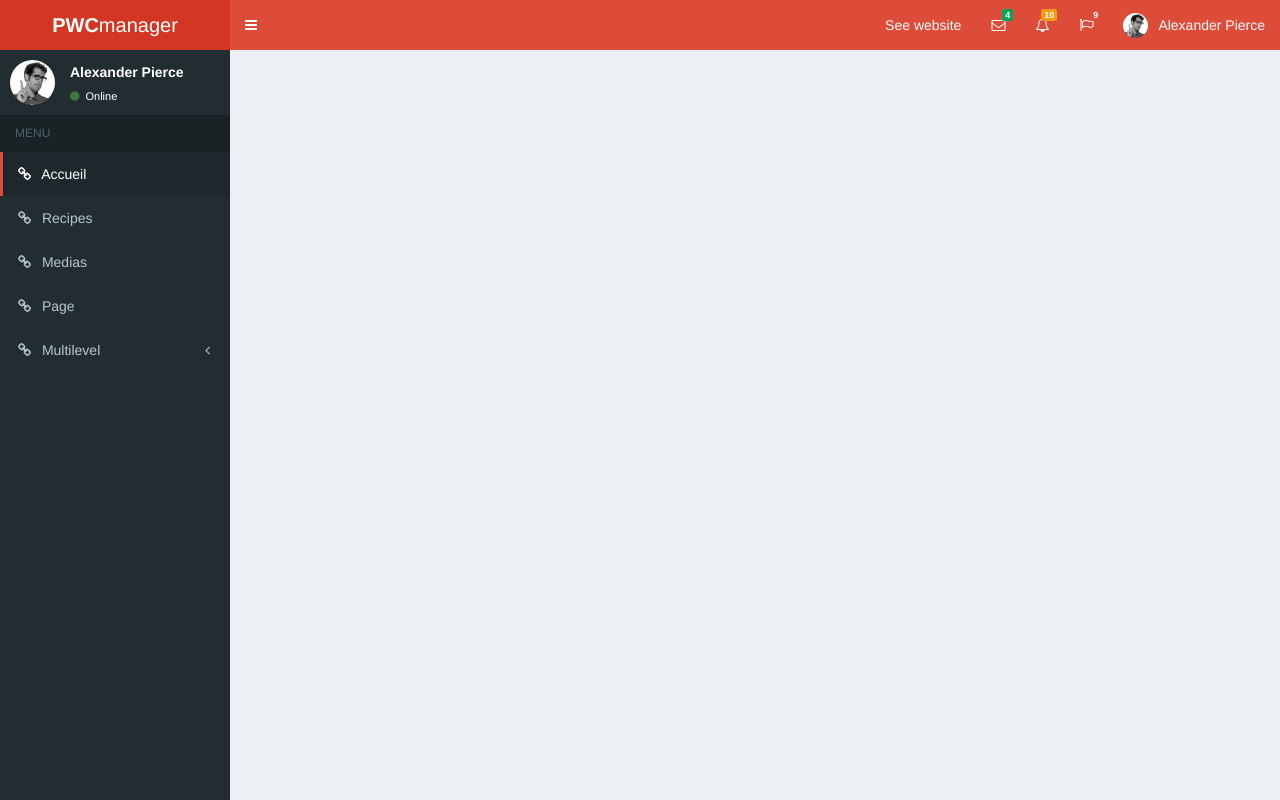
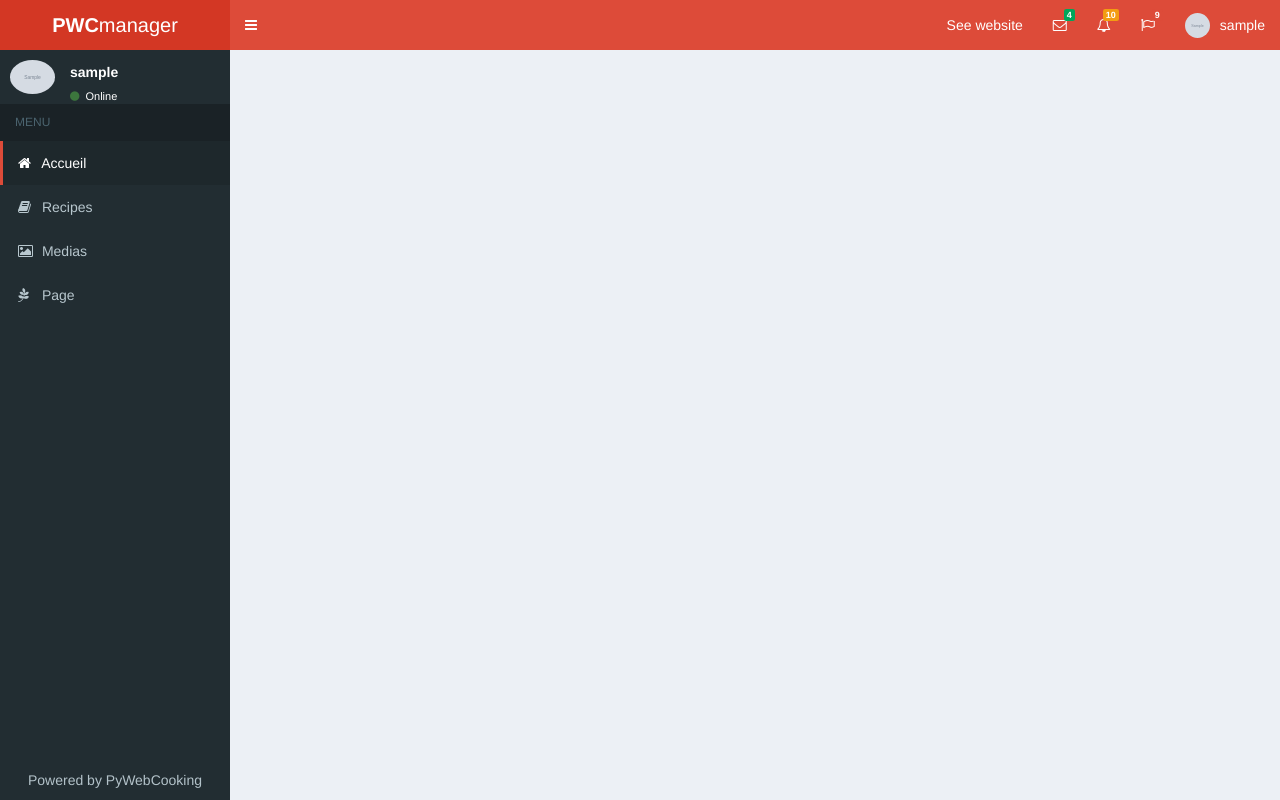
Before and after one commit to AlypieFr/pywebcooking, a Django app: template templates/panel/base.html in a window 1280 px wide. Run offline with Django 3.2, Linux system fonts and the light colour scheme; the template is opened without the code that fills it: most values are stand-ins (such as "Sample title", 1, 10 or a date in 2020); grey boxes marked "Sample" are stand-in pictures; parts of the project's set-up code (start-up, migrations or seed data) failed here and were passed over; some libraries are stand-ins or nearby versions.

Commit message:
Improve dashboard + work on sidebar

```diff
--- a/panel/static/css/style_panel.css
+++ b/panel/static/css/style_panel.css
@@ -3,3 +3,12 @@
     padding: 3px;
     margin-bottom: 8px;
 }
+
+div.powered-by {
+    position: absolute;
+    bottom: 10px;
+    left: 0;
+    color: #B3C2C9;
+    text-align: center;
+    width: 100%;
+}
--- a/panel/views/IndexView.py
+++ b/panel/views/IndexView.py
@@ -5,6 +5,7 @@ from django.utils.translation import ugettext as _
 from pywebcooking.settings import MEDIA_ROOT
 from main.models import Recipe, Comment
 from django.contrib.auth.models import User
+from django_gravatar.helpers import get_gravatar_url
 
 
 class IndexView(View):
@@ -39,5 +40,9 @@ class IndexView(View):
             "nb_users": nb_users if request.user.is_staff else 0,
             "last_recipes": last_recipes,
             "last_comments": last_comments,
+            "staff": request.user.is_staff,
+            "user_name": request.user.first_name + " " + request.user.last_name,
+            "user": request.user,
+            "avatar": get_gravatar_url(request.user.email, size=160)
         }
         return render(request, 'panel/index.html', context)
--- a/templates/panel/base.html
+++ b/templates/panel/base.html
@@ -27,6 +27,7 @@
     <link rel="stylesheet" type="text/css" href="{% static 'css/style_panel.css' %}">
 </head>
 <body class="hold-transition skin-red sidebar-mini">
+<div class="wrapper">
 <!-- Main Header -->
 <header class="main-header">
 
@@ -69,7 +70,7 @@
                                     <a href="#">
                                         <div class="pull-left">
                                             <!-- User Image -->
-                                            <img src="https://almsaeedstudio.com/themes/AdminLTE/dist/img/user2-160x160.jpg"
+                                            <img src="{{ avatar }}"
                                                  class="img-circle" alt="User Image">
                                         </div>
                                         <!-- Message title and timestamp -->
@@ -158,44 +159,29 @@
                     <!-- Menu Toggle Button -->
                     <a href="#" class="dropdown-toggle" data-toggle="dropdown">
                         <!-- The user image in the navbar-->
-                        <img src="https://almsaeedstudio.com/themes/AdminLTE/dist/img/user2-160x160.jpg"
+                        <img src="{{ avatar }}"
                              class="user-image" alt="User Image">
                         <!-- hidden-xs hides the username on small devices so only the image appears. -->
-                        <span class="hidden-xs">Alexander Pierce</span>
+                        <span class="hidden-xs">{{ user_name }}</span>
                     </a>
                     <ul class="dropdown-menu">
                         <!-- The user image in the menu -->
                         <li class="user-header">
-                            <img src="https://almsaeedstudio.com/themes/AdminLTE/dist/img/user2-160x160.jpg"
+                            <img src="{{ avatar }}"
                                  class="img-circle" alt="User Image">
 
                             <p>
-                                Alexander Pierce - Web Developer
-                                <small>Member since Nov. 2012</small>
+                                {{ user_name }}
+                                <small>{% trans "Member since" %} {{ user.date_joined | date:"M. Y" }}</small>
                             </p>
-                        </li>
-                        <!-- Menu Body -->
-                        <li class="user-body">
-                            <div class="row">
-                                <div class="col-xs-4 text-center">
-                                    <a href="#">Followers</a>
-                                </div>
-                                <div class="col-xs-4 text-center">
-                                    <a href="#">Sales</a>
-                                </div>
-                                <div class="col-xs-4 text-center">
-                                    <a href="#">Friends</a>
-                                </div>
-                            </div>
-                            <!-- /.row -->
                         </li>
                         <!-- Menu Footer-->
                         <li class="user-footer">
                             <div class="pull-left">
-                                <a href="#" class="btn btn-default btn-flat">Profile</a>
+                                <a href="#" class="btn btn-default btn-flat">{% trans "Profile" %}</a>
                             </div>
                             <div class="pull-right">
-                                <a href="#" class="btn btn-default btn-flat">Sign out</a>
+                                <a href="#" class="btn btn-default btn-flat">{% trans "Sign out" %}</a>
                             </div>
                         </li>
                     </ul>
@@ -214,13 +200,13 @@
         <!-- Sidebar user panel (optional) -->
         <div class="user-panel">
             <div class="pull-left image">
-                <img src="https://almsaeedstudio.com/themes/AdminLTE/dist/img/user2-160x160.jpg" class="img-circle"
+                <img src="{{ avatar }}" class="img-circle"
                      alt="User Image">
             </div>
             <div class="pull-left info">
-                <p>Alexander Pierce</p>
+                <p>{{ user_name }}</p>
                 <!-- Status -->
-                <a href="#"><i class="fa fa-circle text-success"></i> Online</a>
+                <a href="#"><i class="fa fa-circle text-success"></i> {% trans "Online" %}</a>
             </div>
         </div>
 
@@ -228,22 +214,25 @@
         <ul class="sidebar-menu" data-widget="tree">
             <li class="header">MENU</li>
             <!-- Optionally, you can add icons to the links -->
-            <li class="active"><a href="#"><i class="fa fa-link"></i> <span>{% trans "Home" %}</span></a></li>
-            <li><a href="#"><i class="fa fa-link"></i> <span>{% trans "Recipes" %}</span></a></li>
-            <li><a href="#"><i class="fa fa-link"></i> <span>{% trans "Medias" %}</span></a></li>
-            <li><a href="#"><i class="fa fa-link"></i> <span>{% trans "Page" %}</span></a></li>
+            <li class="active"><a href="#"><i class="fa fa-home"></i> <span>{% trans "Home" %}</span></a></li>
+            <li><a href="#"><i class="fa fa-book"></i> <span>{% trans "Recipes" %}</span></a></li>
+            <li><a href="#"><i class="fa fa-picture-o"></i> <span>{% trans "Medias" %}</span></a></li>
+            <li><a href="#"><i class="fa fa-pagelines"></i> <span>{% trans "Page" %}</span></a></li>
+            {% if staff %}
                 <li class="treeview">
-                <a href="#"><i class="fa fa-link"></i> <span>Multilevel</span>
+                    <a href="#"><i class="fa fa-user"></i> <span>{% trans "Admin" %}</span>
                         <span class="pull-right-container">
                     <i class="fa fa-angle-left pull-right"></i>
                   </span>
                     </a>
                     <ul class="treeview-menu">
-                    <li><a href="#">Link in level 2</a></li>
-                    <li><a href="#">Link in level 2</a></li>
+                        <li><a href="#">{% trans "Users" %}</a></li>
+                        <li><a href="#">{% trans "Website parameters" %}</a></li>
                     </ul>
                 </li>
+            {% endif %}
         </ul>
+        <div class="powered-by"><span>{% trans "Powered by" %} PyWebCooking</span></div>
         <!-- /.sidebar-menu -->
     </section>
     <!-- /.sidebar -->
@@ -254,6 +243,8 @@
     {% block content %}
     {% endblock %}
 </div>
+</div>
+
 <!--jQuery 3 -->
 <script src="{% static 'js/jquery-3.2.1.min.js' %}" type="text/javascript"></script>
 <!--jQuery UI 1.11.4 -->
```
Also changed, not shown: locale/fr/LC_MESSAGES/django.po, 1 other file. Lines whose indentation alone changed are shown as unchanged.
